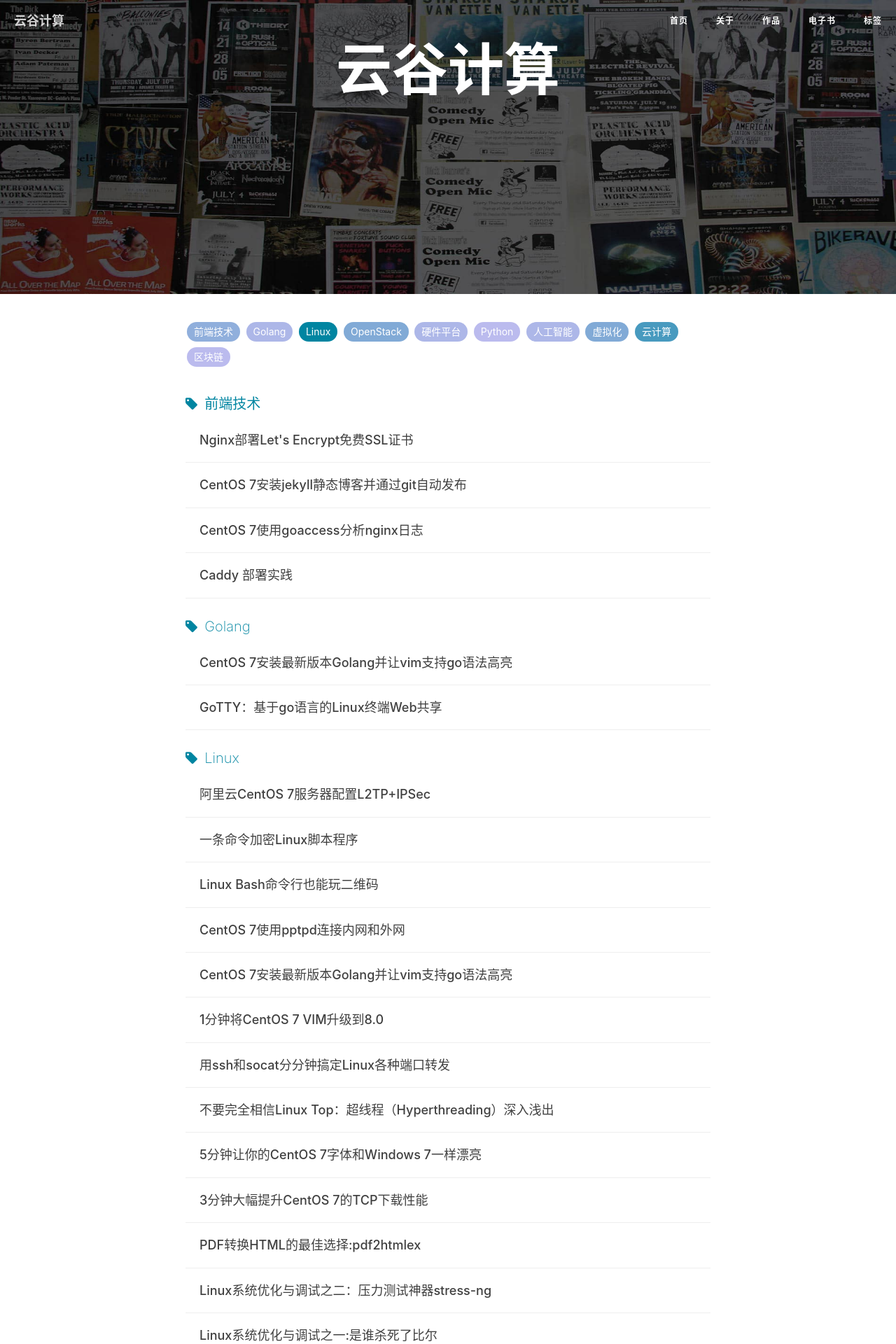
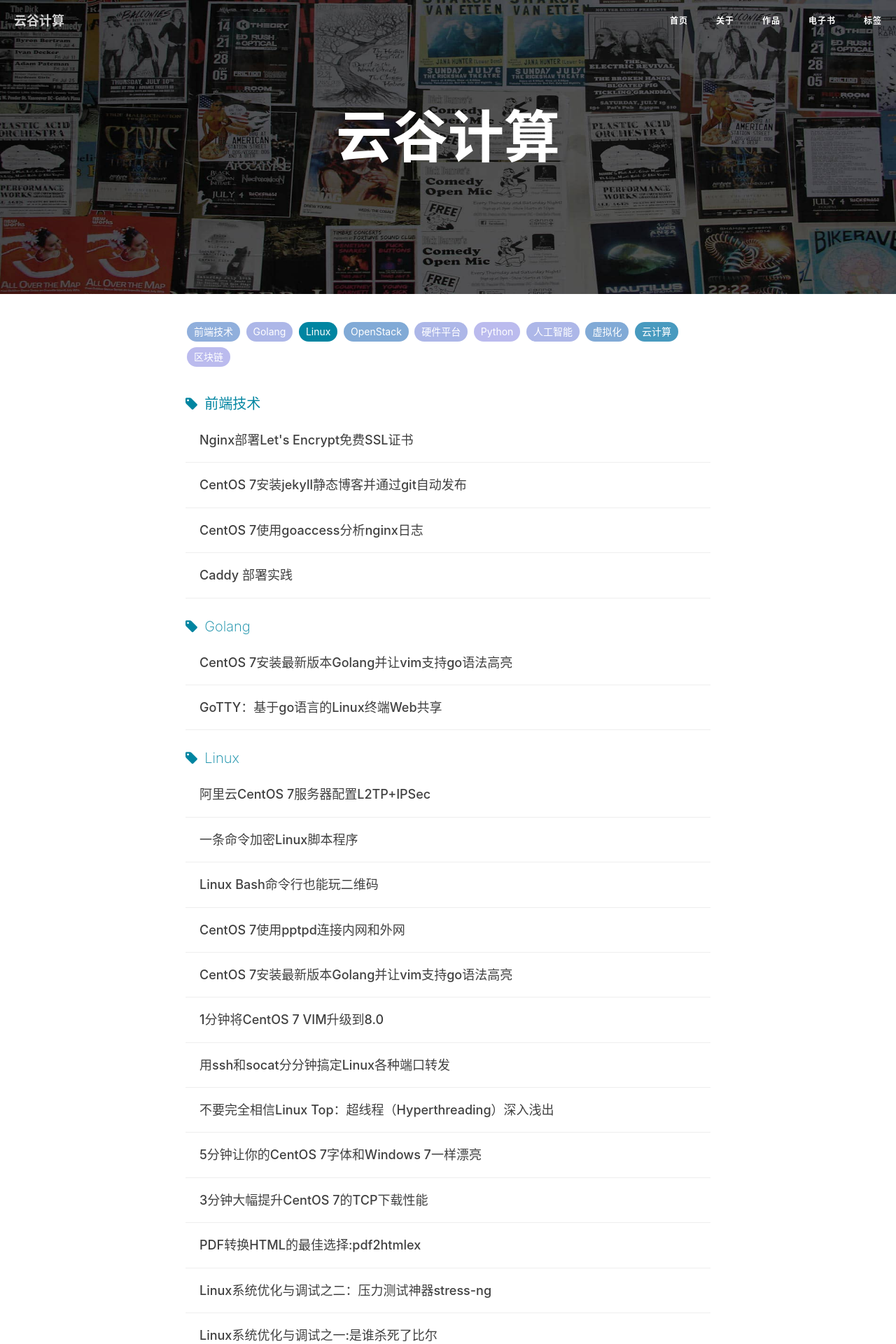
Before and after one commit to luohao-brian/luohao-brian.github.io, a Jekyll site: the page built from tags.html, in a window 1280 px wide. Shown: the top 1920 px of the page at 70% size. Built offline with Jekyll 4.4.1, drawn with Linux system fonts in a browser that asks for light colours; comment, search, counter and statistics services are not loaded.

Commit message:
微改样式

```diff
--- a/tags.html
+++ b/tags.html
@@ -11,7 +11,7 @@ header-img: "img/home-bg.jpg"
         <div class="row">
             <div class="col-lg-8 col-lg-offset-2 col-md-10 col-md-offset-1">
                 <div class="site-heading" id="tag-heading">
-                    <h1>云谷计算</h1>
+                    <h1 style="line-height:3.5">云谷计算</h1>
                     <span class="subheading">{{ page.description }}</span>
                 </div>
             </div>
```
